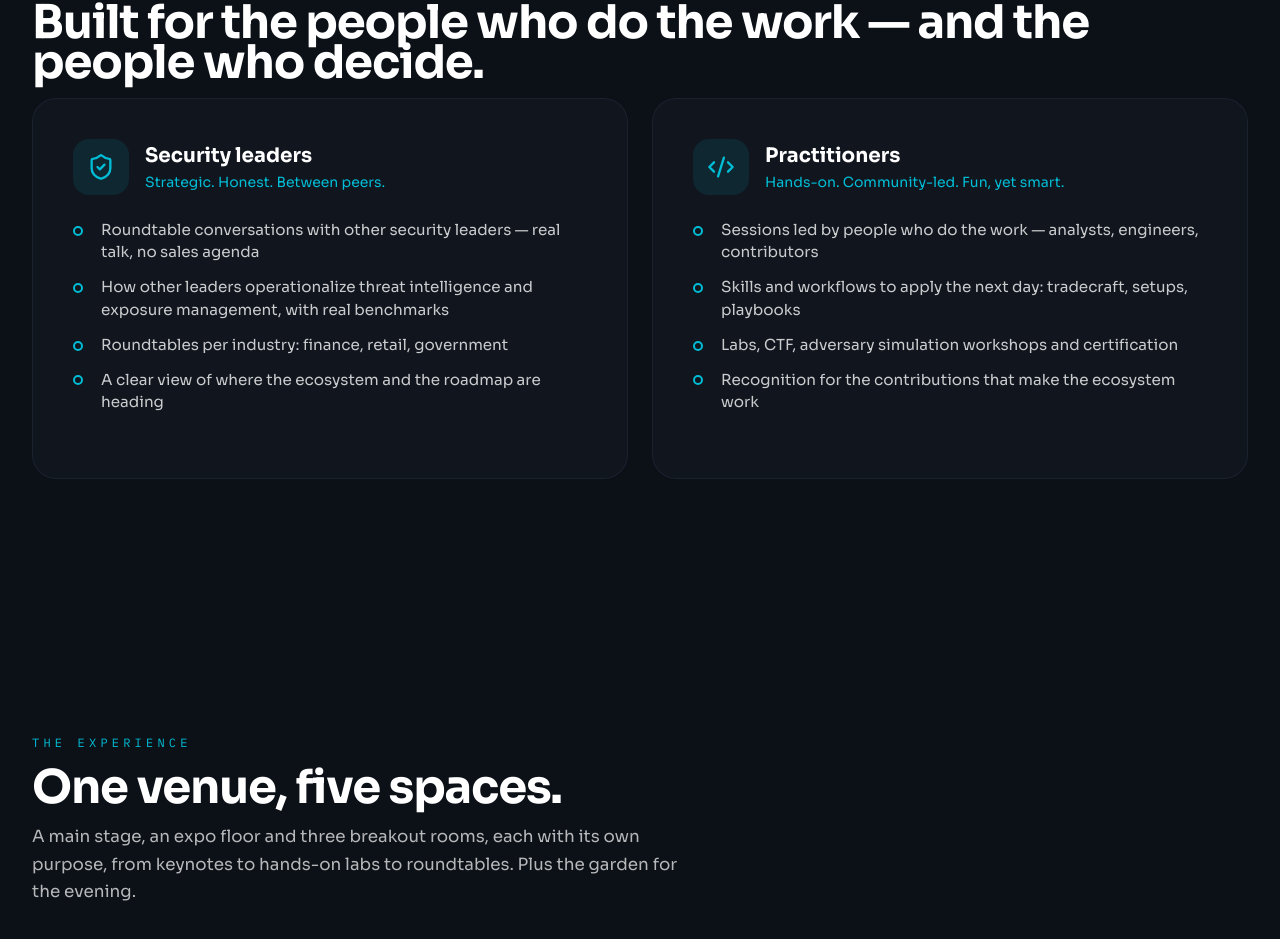
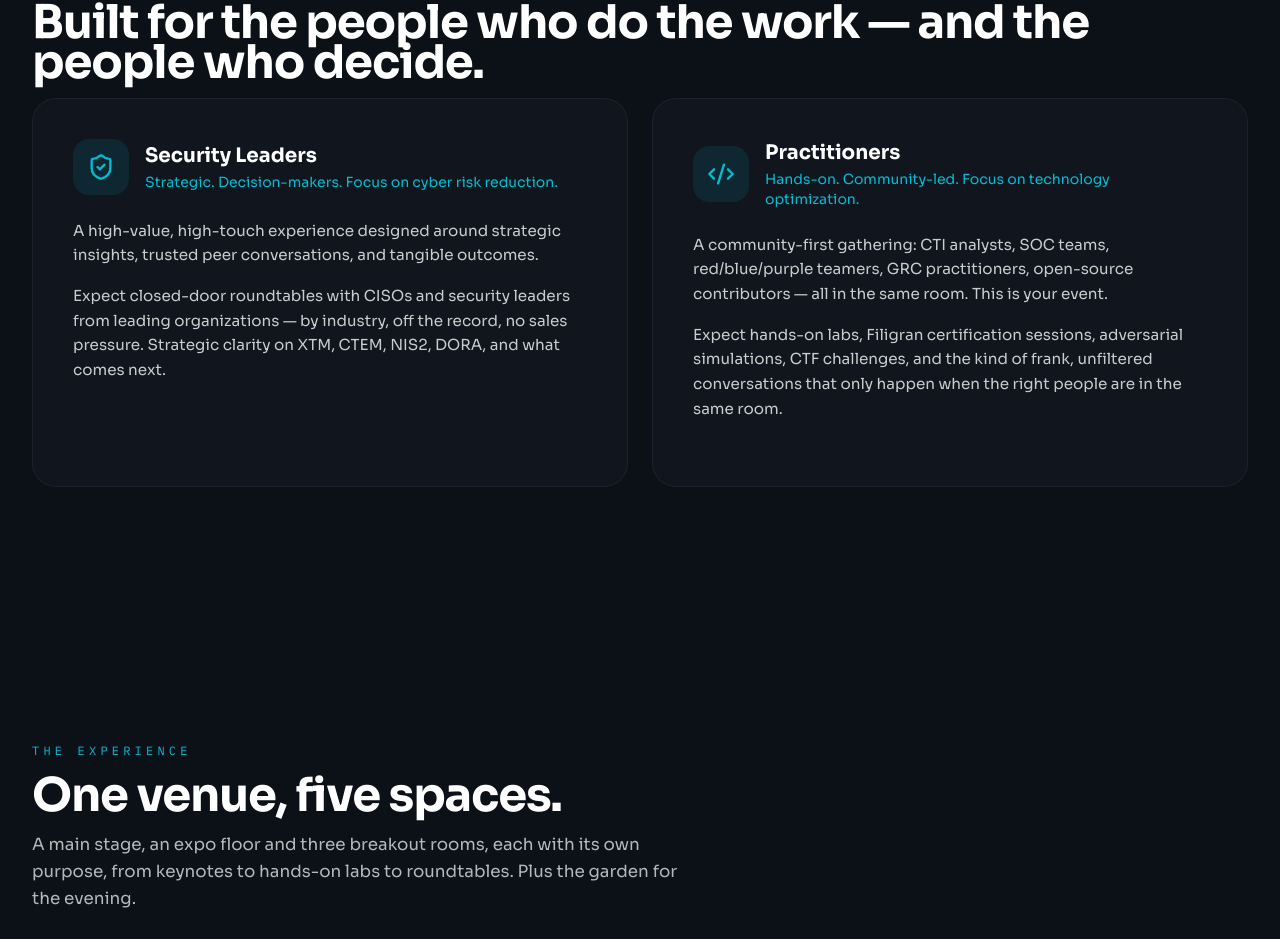
Before and after one commit to FiligranHQ/thread-conference, a React (Vite) app: page / in a window 1280 px wide. Shown: the part 2321-3260 px from the top of the page. Built offline with nearby package versions, Linux system fonts and the light colour scheme.

Commit message:
Update audience cards to narrative copy

```diff
--- a/src/components/AudiencesSection.tsx
+++ b/src/components/AudiencesSection.tsx
@@ -29,14 +29,13 @@ export const AudiencesSection = () => (
                   </div>
                 </div>
 
-                <ul className="mb-6 flex flex-1 flex-col gap-3">
-                  {card.points.map((point) => (
-                    <li key={point} className="relative pl-7 text-[0.95rem] text-foreground/[0.78]">
-                      <span className="absolute left-0 top-[0.45em] h-2.5 w-2.5 rounded-full border-2 border-cyan" />
-                      {point}
-                    </li>
+                <div className="mb-6 flex flex-1 flex-col gap-4">
+                  {card.paragraphs.map((paragraph) => (
+                    <p key={paragraph} className="text-[0.95rem] leading-relaxed text-foreground/[0.78]">
+                      {paragraph}
+                    </p>
                   ))}
-                </ul>
+                </div>
               </article>
             </Reveal>
           );
--- a/src/content/sections.ts
+++ b/src/content/sections.ts
@@ -39,25 +39,21 @@ export const audiences = {
   title: "Built for the people who do the work — and the people who decide.",
   cards: [
     {
-      name: "Security leaders",
-      tagline: "Strategic. Honest. Between peers.",
+      name: "Security Leaders",
+      tagline: "Strategic. Decision-makers. Focus on cyber risk reduction.",
       icon: "shield" as const,
-      points: [
-        "Roundtable conversations with other security leaders — real talk, no sales agenda",
-        "How other leaders operationalize threat intelligence and exposure management, with real benchmarks",
-        "Roundtables per industry: finance, retail, government",
-        "A clear view of where the ecosystem and the roadmap are heading",
+      paragraphs: [
+        "A high-value, high-touch experience designed around strategic insights, trusted peer conversations, and tangible outcomes.",
+        "Expect closed-door roundtables with CISOs and security leaders from leading organizations — by industry, off the record, no sales pressure. Strategic clarity on XTM, CTEM, NIS2, DORA, and what comes next.",
       ],
     },
     {
       name: "Practitioners",
-      tagline: "Hands-on. Community-led. Fun, yet smart.",
+      tagline: "Hands-on. Community-led. Focus on technology optimization.",
       icon: "code" as const,
-      points: [
-        "Sessions led by people who do the work — analysts, engineers, contributors",
-        "Skills and workflows to apply the next day: tradecraft, setups, playbooks",
-        "Labs, CTF, adversary simulation workshops and certification",
-        "Recognition for the contributions that make the ecosystem work",
+      paragraphs: [
+        "A community-first gathering: CTI analysts, SOC teams, red/blue/purple teamers, GRC practitioners, open-source contributors — all in the same room. This is your event.",
+        "Expect hands-on labs, Filigran certification sessions, adversarial simulations, CTF challenges, and the kind of frank, unfiltered conversations that only happen when the right people are in the same room.",
       ],
     },
   ],
```
